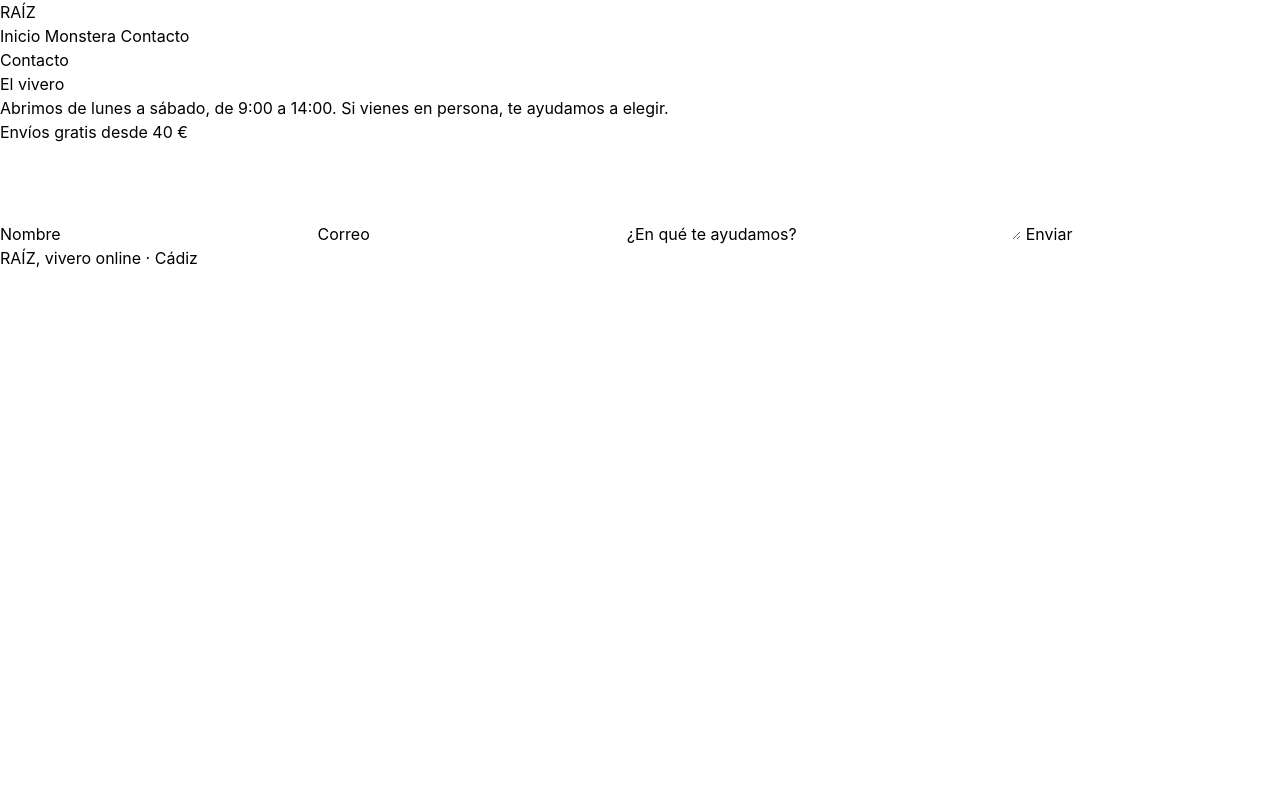
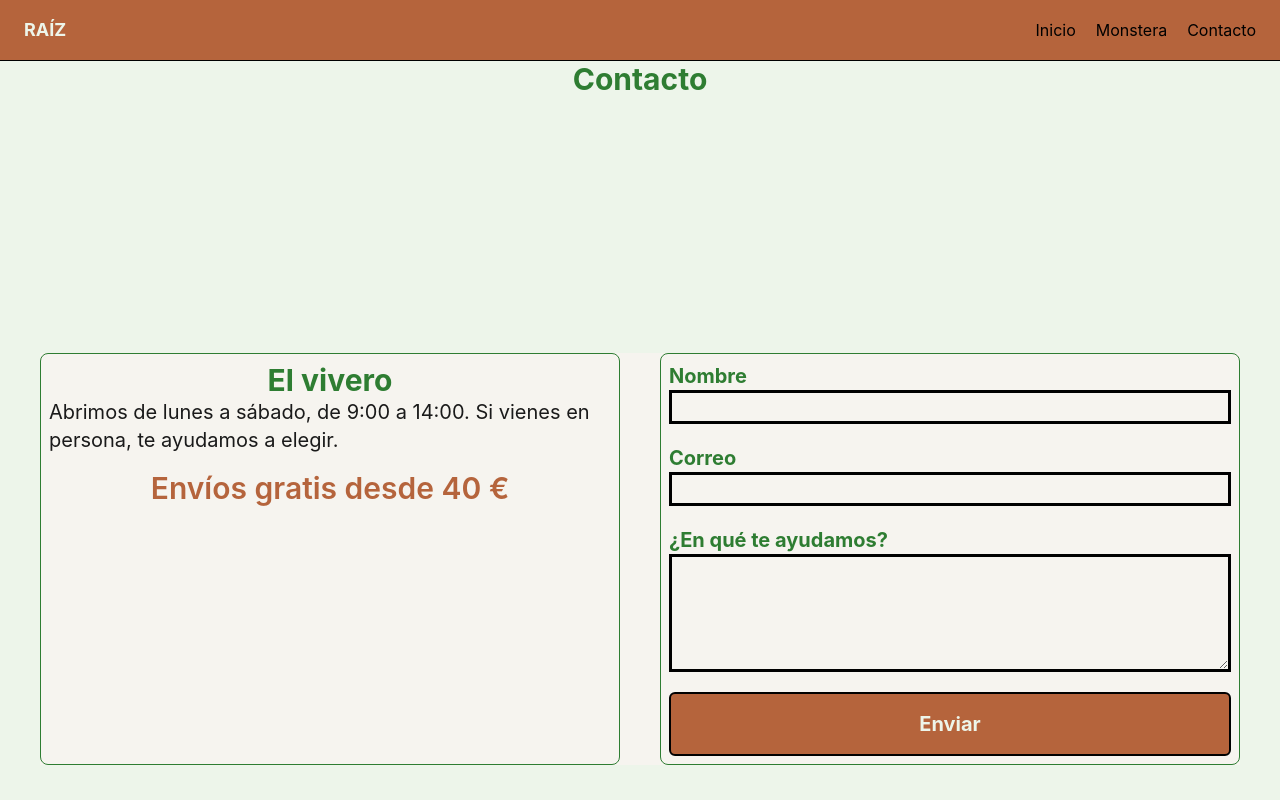
Before and after one commit to Abelardo-star/DIW, a website built with Vite: page kit-diw-p2-raiz/p2-raiz/contacto.html in a window 1280 px wide. Shown: the top 800 px of the page. Built offline with nearby package versions, Linux system fonts and the light colour scheme.

Commit message:
B3:  La página de contacto, solo con Tailwind (TERMINADO)

```diff
--- a/kit-diw-p2-raiz/p2-raiz/contacto.html
+++ b/kit-diw-p2-raiz/p2-raiz/contacto.html
@@ -6,47 +6,75 @@
     <title>Contacto · RAÍZ</title>
     <link rel="stylesheet" href="/src/tailwind.css" />
   </head>
-  <body>
+  <body class="bg-fondo min-h-screen flex flex-col justify-between">
     <!-- ✍️ B3 · Esta página va SOLO con Tailwind (src/tailwind.css), sin SASS. Ponle las clases de utilidad:
          los colores de RAÍZ (del @theme), dos columnas desde md y un botón con hover: y focus-visible:.
          Nada de valores sueltos entre corchetes ni style="". -->
-    <header>
-      <a href="/">RAÍZ</a>
-      <nav aria-label="Principal">
-        <a href="/">Inicio</a>
-        <a href="/producto.html">Monstera</a>
+    <header class="bg-tierra border-b flex flex-row justify-between items-center py-4 px-6">
+      <a href="/" class="text-marca-suave font-bold text-lg">RAÍZ</a>
+
+      <nav aria-label="Principal" class="flex flex-row gap-5">
+        <a href="/" class="hover:text-marca">Inicio</a>
+
+        <a href="/producto.html" class="hover:text-marca transition-colors">Monstera</a>
+
         <a href="/contacto.html" aria-current="page">Contacto</a>
       </nav>
     </header>
 
-    <main>
-      <h1>Contacto</h1>
+    <main class="bg-marca-suave flex flex-col gap-4">
+      <h1 class="bg-dark text-center font-bold text-3xl text-marca">Contacto</h1>
 
-      <div>
-        <section aria-label="Dónde estamos">
-          <h2>El vivero</h2>
-          <p>Abrimos de lunes a sábado, de 9:00 a 14:00. Si vienes en persona, te ayudamos a elegir.</p>
-          <p>Envíos gratis desde 40 €</p>
+      <div class="bg-fondo grid grid-cols-1 md:grid-cols-2 gap-10 my-60 mx-10">
+        <section
+          aria-label="Dónde estamos"
+          class="flex flex-col gap-4 border-1 border-marca bg-fondo h-full rounded-lg p-2"
+        >
+          <div class="flex flex-col text-texto">
+            <h2 class="text-marca text-3xl font font-bold text-center">El vivero</h2>
+            <p class="text-xl">
+              Abrimos de lunes a sábado, de 9:00 a 14:00. Si vienes en persona, te ayudamos a elegir.
+            </p>
+          </div>
+          <p class="text-3xl text-tierra font-semibold text-center">Envíos gratis desde 40 €</p>
         </section>
 
-        <form action="#">
-          <label for="nombre">
+        <form action="#" class="flex flex-col gap-5 border-1 p-2 border-marca rounded-lg">
+          <label for="nombre" class="flex flex-col text-marca font-bold text-xl">
             Nombre
-            <input id="nombre" name="nombre" autocomplete="name" required />
+
+            <input class="border-3 border-black text-black" id="nombre" name="nombre" autocomplete="name" required />
           </label>
-          <label for="correo">
+
+          <label for="correo" class="flex flex-col text-marca font-bold text-xl">
             Correo
-            <input id="correo" name="correo" type="email" autocomplete="email" required />
+
+            <input
+              class="border-3 border-black text-black"
+              id="correo"
+              name="correo"
+              type="email"
+              autocomplete="email"
+              required
+            />
           </label>
-          <label for="mensaje">
+
+          <label for="mensaje" class="flex flex-col text-marca font-bold text-xl">
             ¿En qué te ayudamos?
-            <textarea id="mensaje" name="mensaje" rows="4" required></textarea>
+
+            <textarea class="border-3 border-black text-black" id="mensaje" name="mensaje" rows="4" required></textarea>
           </label>
-          <button type="submit">Enviar</button>
+
+          <button
+            type="submit"
+            class="bg-tierra border-2 border-black text-marca-suave font-bold text-xl py-4 rounded-md hover:text-black hover:bg-marca focus-visible:border-marca-suave focus-visible:text-black focus-visible:bg-marca"
+          >
+            Enviar
+          </button>
         </form>
       </div>
     </main>
 
-    <footer>RAÍZ, vivero online · Cádiz</footer>
+    <footer class="font-bold text-xl bg-tierra text-texto text-center py-4 px-6">RAÍZ, vivero online · Cádiz</footer>
   </body>
 </html>
--- a/kit-diw-p2-raiz/p2-raiz/src/tailwind.css
+++ b/kit-diw-p2-raiz/p2-raiz/src/tailwind.css
@@ -3,16 +3,11 @@
 
 /* ✍️ B3 · Los tokens de RAÍZ en un @theme: los colores marca, marca-oscuro, marca-suave, tierra, texto y fondo,
    con los MISMOS valores que scss/_tokens.scss. Así podrás escribir bg-marca, text-tierra… en contacto.html */
-@theme{
-    --color-brand-primary: #2e7d32; /*Botones y enlaces*/
-    --color-brand-strong: #1b4d20; /*Cabecera, pie y fondo del texto de la portada */
-    --color-accent: #b5643c; /*Ofertas y foco del teclado*/
-    --color-surface-alt: #f6f4ef; /*Fondo de la página*/
-    /*Márgenes y rellenos*/
-    --space-xs: 0.25rem;
-    --space-sm: 0.5rem;
-    --space-md: 1rem;
-    --space-lg: 1.5rem;
-    --space-xl: 2.5rem;
-    --radius-md: 0.5rem;
+@theme {
+  --color-marca: #2e7d32;
+  --color-marca-oscuro: #1b4d20;
+  --color-marca-suave: #edf5ea;
+  --color-tierra: #b5643c;
+  --color-texto: #1a1a1a;
+  --color-fondo: #f6f4ef;
 }
```
